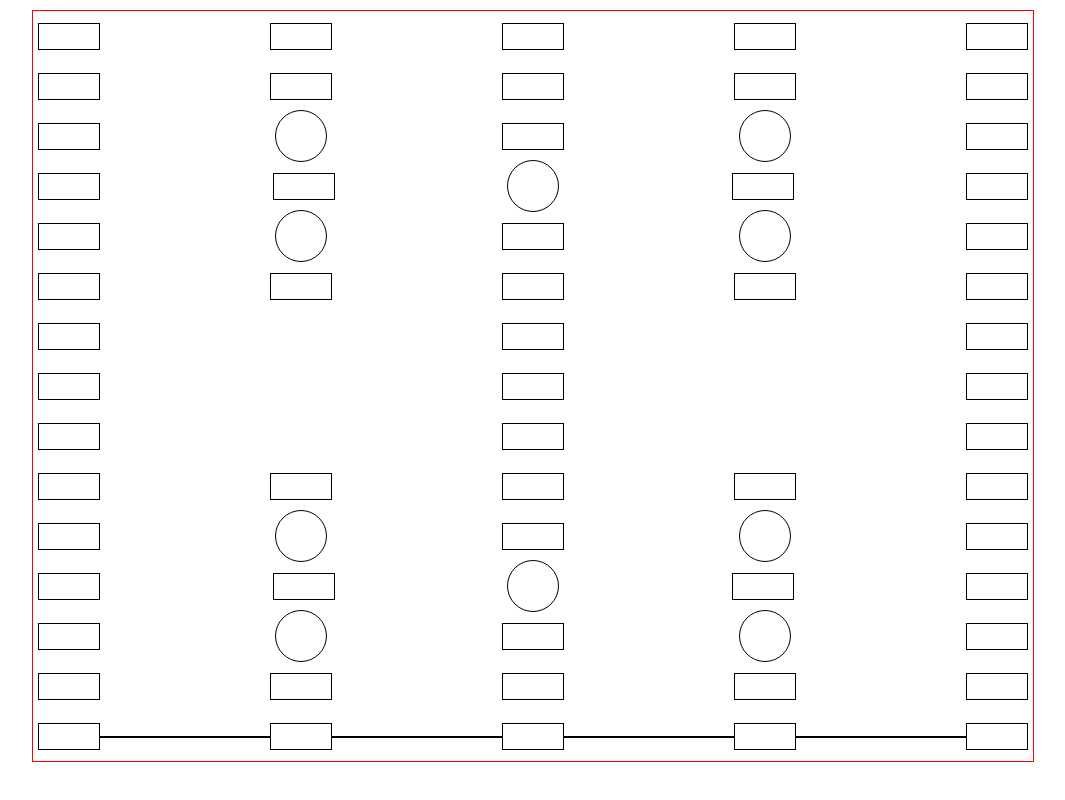
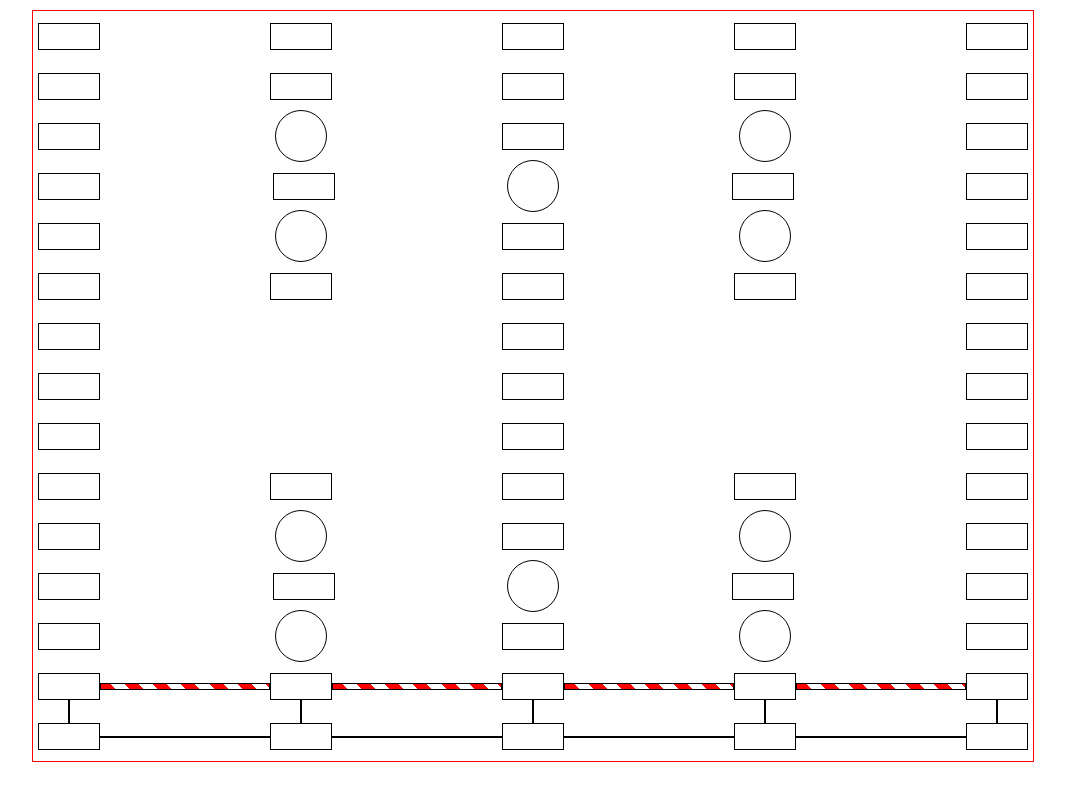
Before and after one commit to andrewc2695/cwgame, a plain HTML site: page index.html in a window 1280 px wide. Shown: the whole page, without its empty margins (107-1172 px from the left). Drawn offline with Linux system fonts and the light colour scheme.

Commit message:
added candy cnae lines

```diff
--- a/css/line_style.css
+++ b/css/line_style.css
@@ -1,5 +1,20 @@
-#c0r14, #c1r14, #c2r14, #c3r14 {
+#c0r14h, #c1r14h, #c2r14h, #c3r14h, #c0r13h, #c1r13h,#c2r13h,#c3r13h {
     top: 12px;
     width: 168px;
     left: 61px;
 }
+
+#c0r14v, #c1r14v, #c2r14v, #c3r14v, #c4r14v {
+    height: 21px;
+    width: 0px;
+    bottom: 26px;
+    left: 29px;
+}
+
+#c4r14v{
+    bottom: 24px;
+}
+
+#c0r13h,#c1r13h,#c2r13h,#c3r13h{
+    top: 9px;
+}
--- a/index.html
+++ b/index.html
@@ -117,16 +117,16 @@
         </div>
         <div class="row" id="row13">
             <div class="square">
-
+                <div class="line candy-cane" id="c0r13h"></div>
             </div>
             <div class="square">
-
+                <div class="line candy-cane" id="c1r13h"></div>
             </div>
             <div class="square">
-
+                <div class="line candy-cane" id="c2r13h"></div>
             </div>
             <div class="square">
-
+                <div class="line candy-cane" id="c3r13h"></div>
             </div>
             <div class="square">
 
@@ -134,19 +134,23 @@
         </div>
         <div class="row" id="row14">
             <div class="square">
-                <div class="line" id="c0r14"></div>
+                <div class="line" id="c0r14h"></div>
+                <div class="line" id="c0r14v"></div>
             </div>
             <div class="square">
-                <div class="line" id="c1r14"></div>
+                <div class="line" id="c1r14h"></div>
+                <div class="line" id="c1r14v"></div>
             </div>
             <div class="square">
-                <div class="line" id="c2r14"></div>
+                <div class="line" id="c2r14h"></div>
+                <div class="line" id="c2r14v"></div>
             </div>
             <div class="square">
-                <div class="line" id="c3r14"></div>
+                <div class="line" id="c3r14h"></div>
+                <div class="line" id="c3r14v"></div>
             </div>
             <div class="square">
-
+                <div class="line" id="c4r14v"></div>
             </div>
         </div>
     </div>
```
